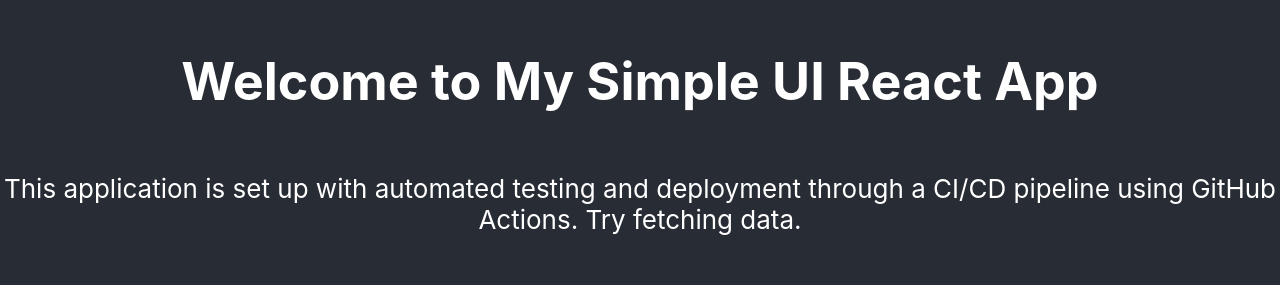
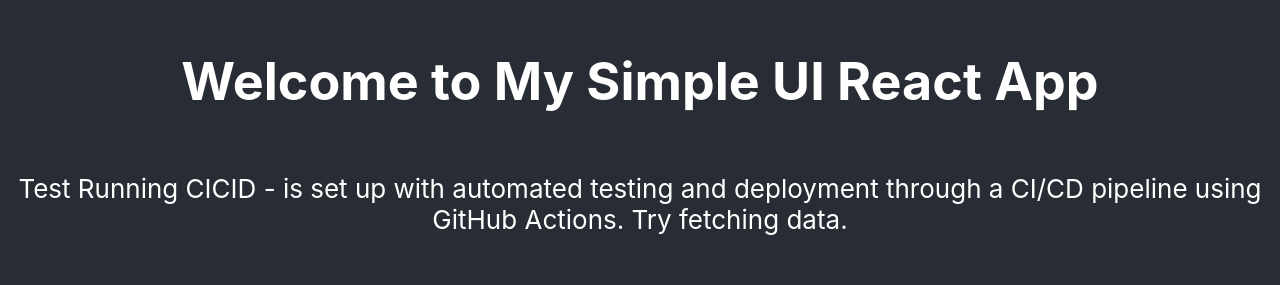
Before and after one commit to Thoriq-ha/cicd-react, a React (Create React App) app: page / in a window 1280 px wide. Shown: the part 262-547 px from the top of the page. Built offline with nearby package versions, Linux system fonts and the light colour scheme; no server answers.

Commit message:
feat(App): description

```diff
--- a/src/App.js
+++ b/src/App.js
@@ -25,7 +25,7 @@
       <header className="App-header">
         <h1>Welcome to My Simple UI React App</h1>
         <p>
-          This application is set up with automated testing and deployment
+          Test Running CICID - is set up with automated testing and deployment
           through a CI/CD pipeline using GitHub Actions. Try fetching data.
         </p>
       </header>
```
Also changed, not shown: 1 other file (tests, documents, lock files or other folders).
